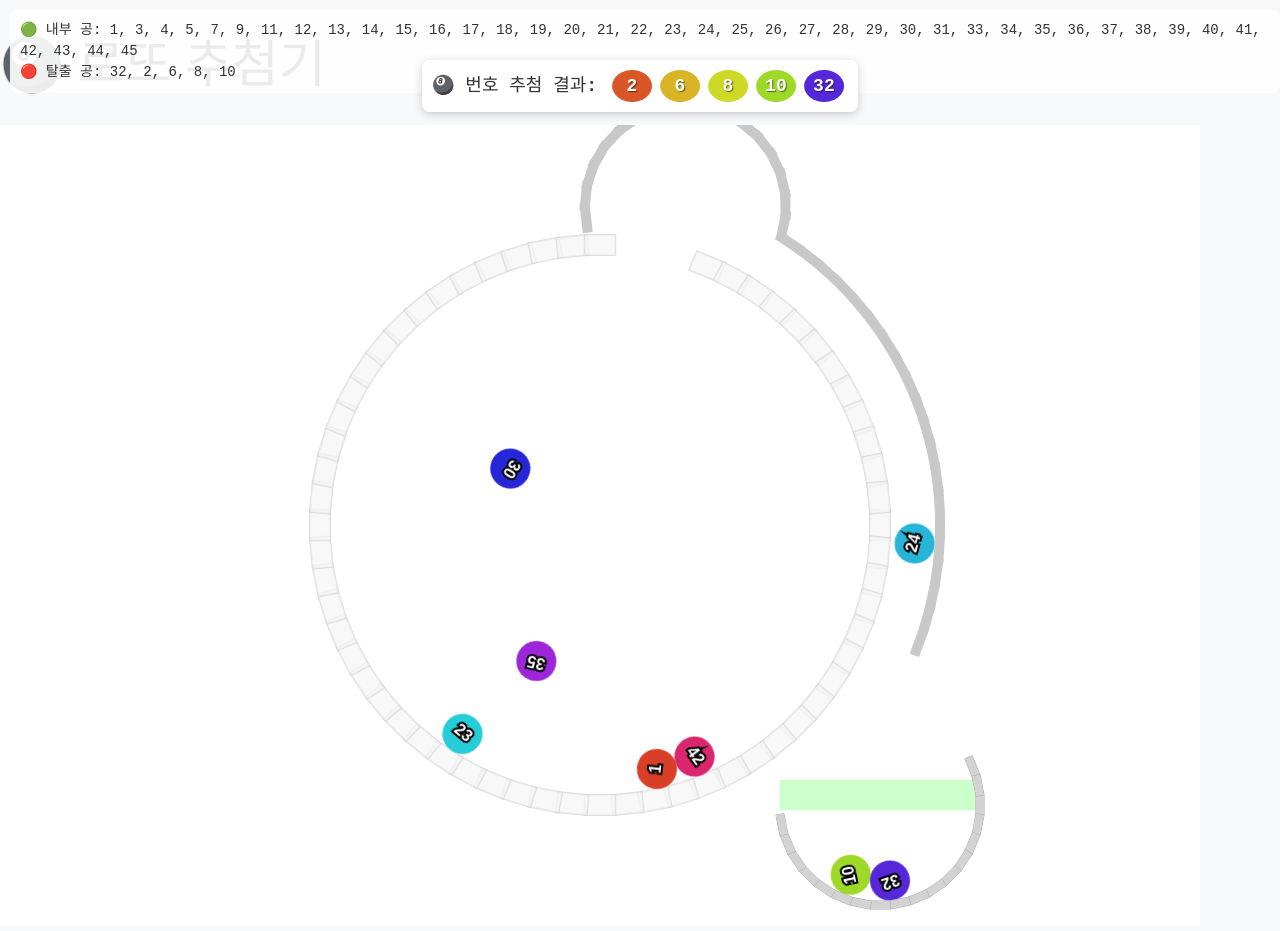
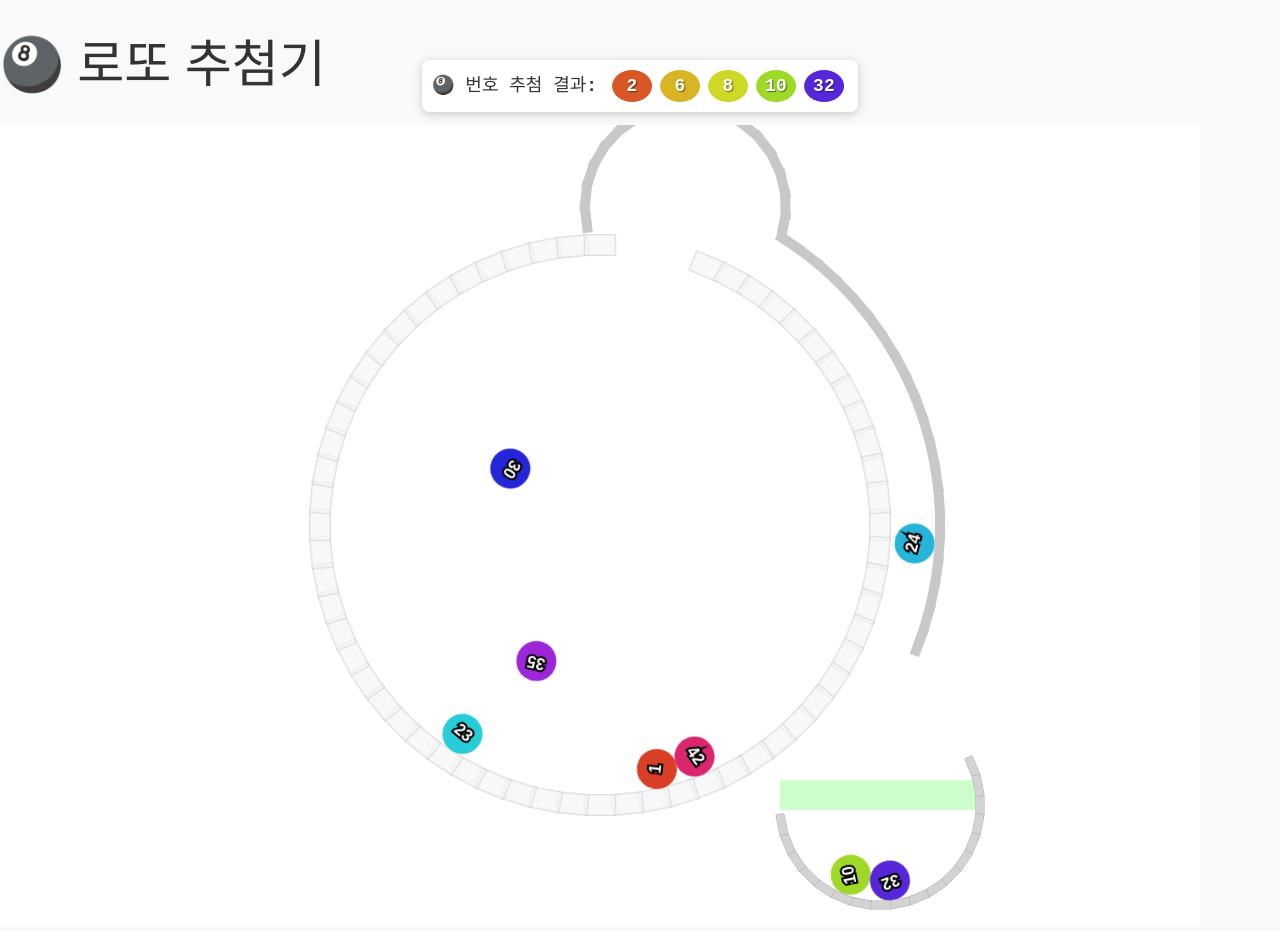
Before and after one commit to Rakk4403/lotto645, a React (Vite) app: page / in a window 1280 px wide. Built offline with nearby package versions, Linux system fonts and the light colour scheme.

Commit message:
feat: Remove ball status UI from Machine component

```diff
--- a/src/components/Machine.tsx
+++ b/src/components/Machine.tsx
@@ -298,28 +298,6 @@ export function Machine() {
       <div style={{ position: "relative", width: "100%", height: "100%" }}>
         <div ref={sceneRef} />
       </div>
-      {/* Ball status UI */}
-      <div
-        style={{
-          position: "absolute",
-          top: 10,
-          left: 10,
-          backgroundColor: "rgba(255,255,255,0.9)",
-          padding: "10px",
-          fontSize: "14px",
-          fontFamily: "monospace",
-          zIndex: 10,
-          borderRadius: "8px",
-        }}
-      >
-        <div>
-          <strong>🟢 내부 공</strong>: {insideBalls.join(", ")}
-        </div>
-        <div>
-          <strong>🔴 탈출 공</strong>: {exitedBalls.join(", ")}
-        </div>
-      </div>
-      {/* Ball Popup */}
       <BallPopup balls={drawnBalls} show={showPopup} onClose={closePopup} />
     </>
   );
```
